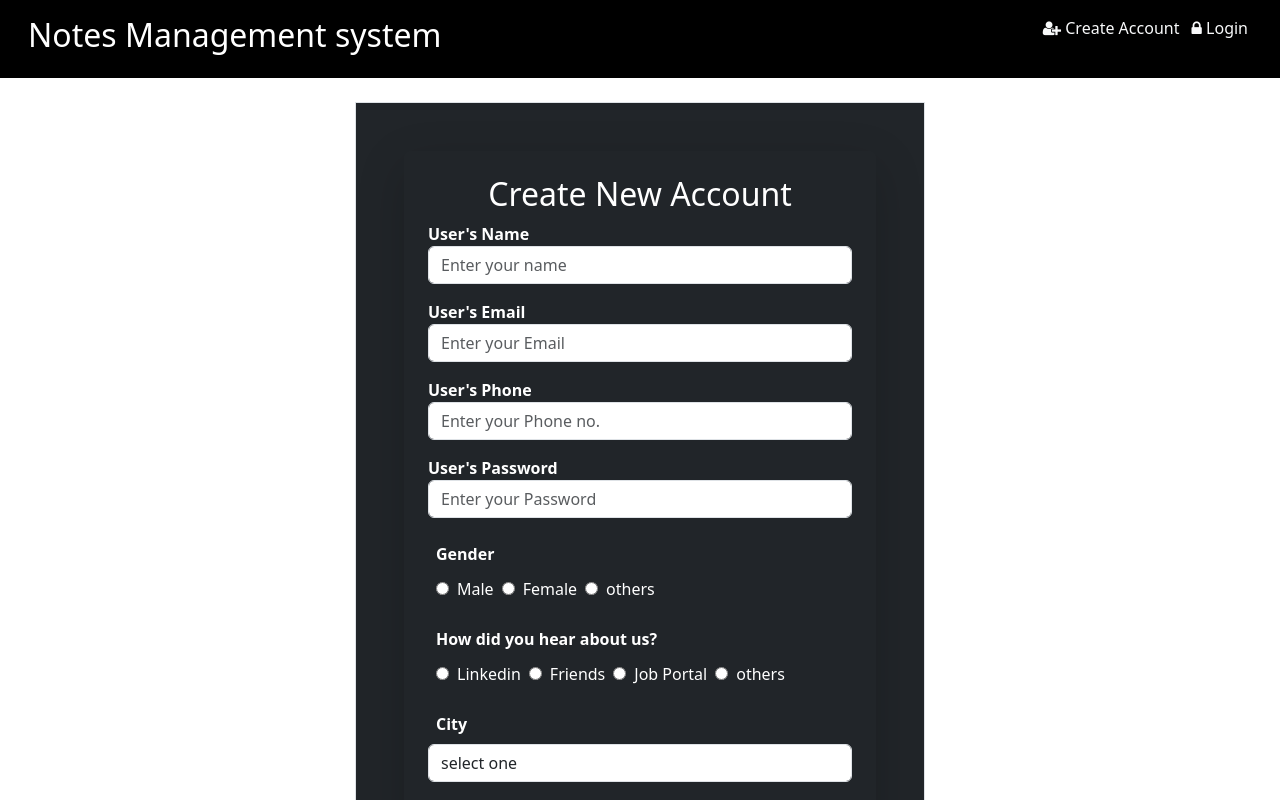
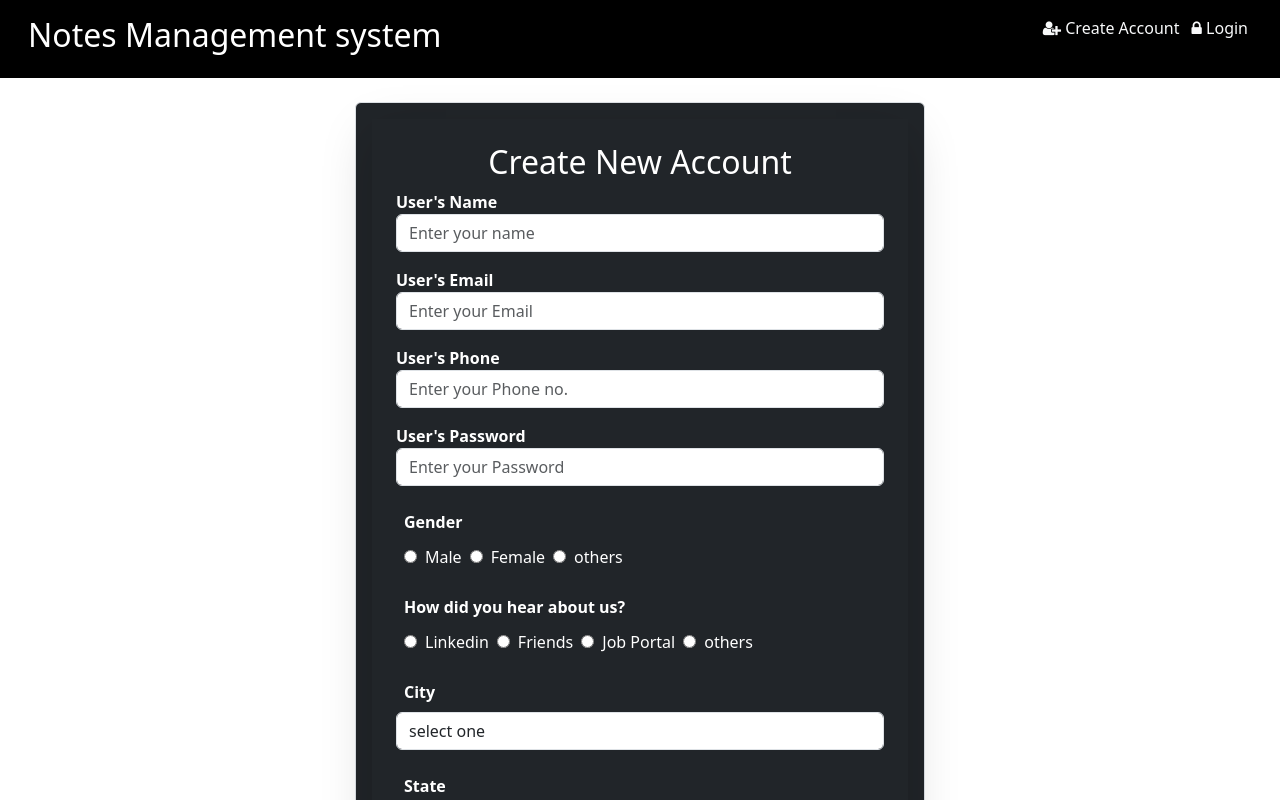
Before and after one commit to paritosh31mishra/note_management_system, a React (Create React App) app in the folder reactapp/: page /login in a window 1280 px wide. Shown: the top 800 px of the page. Built offline with nearby package versions, Linux system fonts and the light colour scheme.

Commit message:
Update register.js

```diff
--- a/reactapp/src/register.js
+++ b/reactapp/src/register.js
@@ -155,8 +155,8 @@ const Myregister = () =>{
                        <div className="container mt-4">
                         <div className="row">
                              <div className="col-lg-3"></div>
-                            <div className="col-lg-6 w-50 border bg-dark text-white p-5">
-                                    <div className="p-4 shadow-lg rounded">
+                            <div className="col-lg-6 w-50 border bg-dark text-white p-3 rounded">
+                                    <div className="p-4 shadow-lg ">
                                      <h2 className="text-center">Create New Account</h2>
 
                                     <div className='mb-3'>
```
